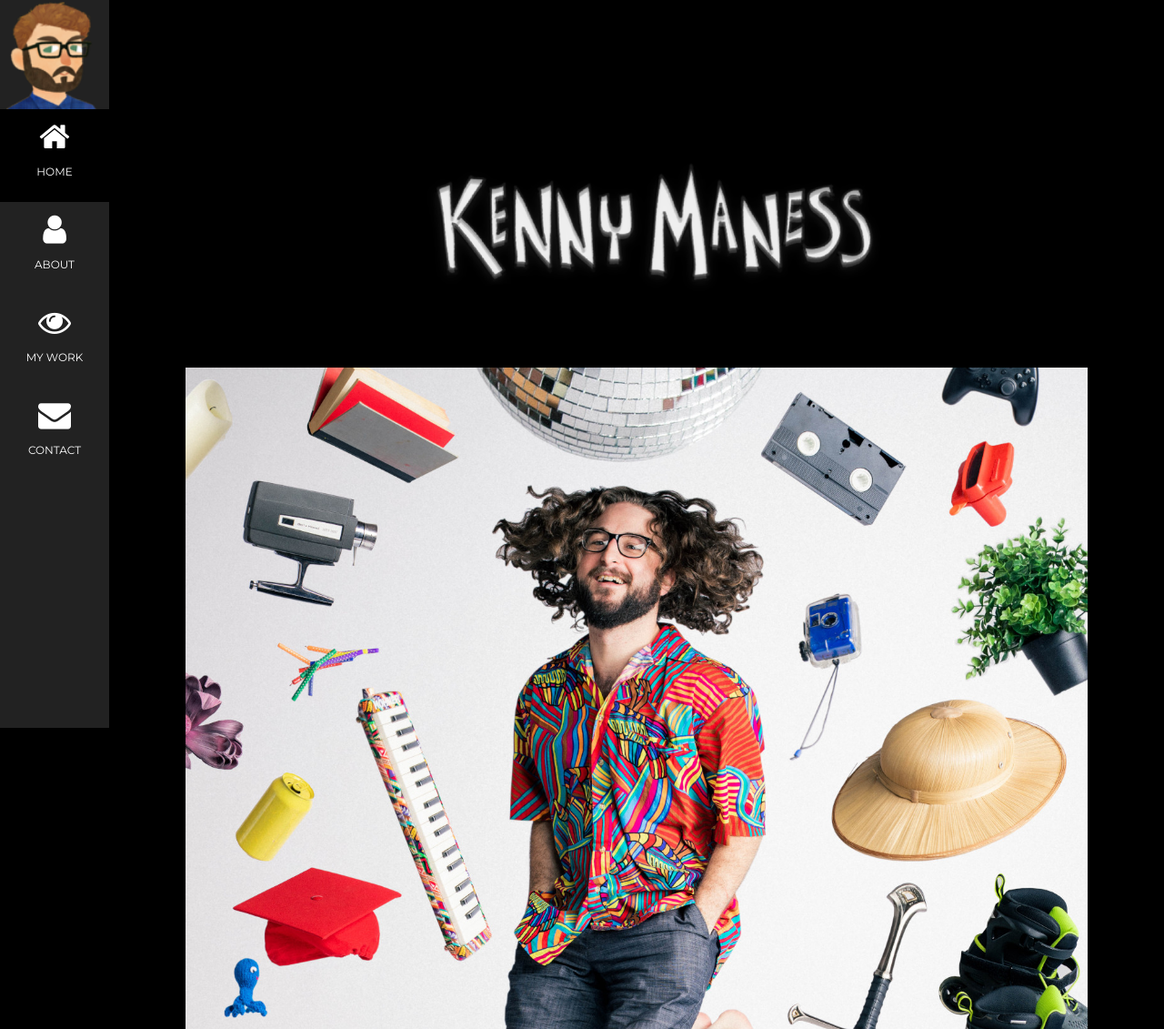
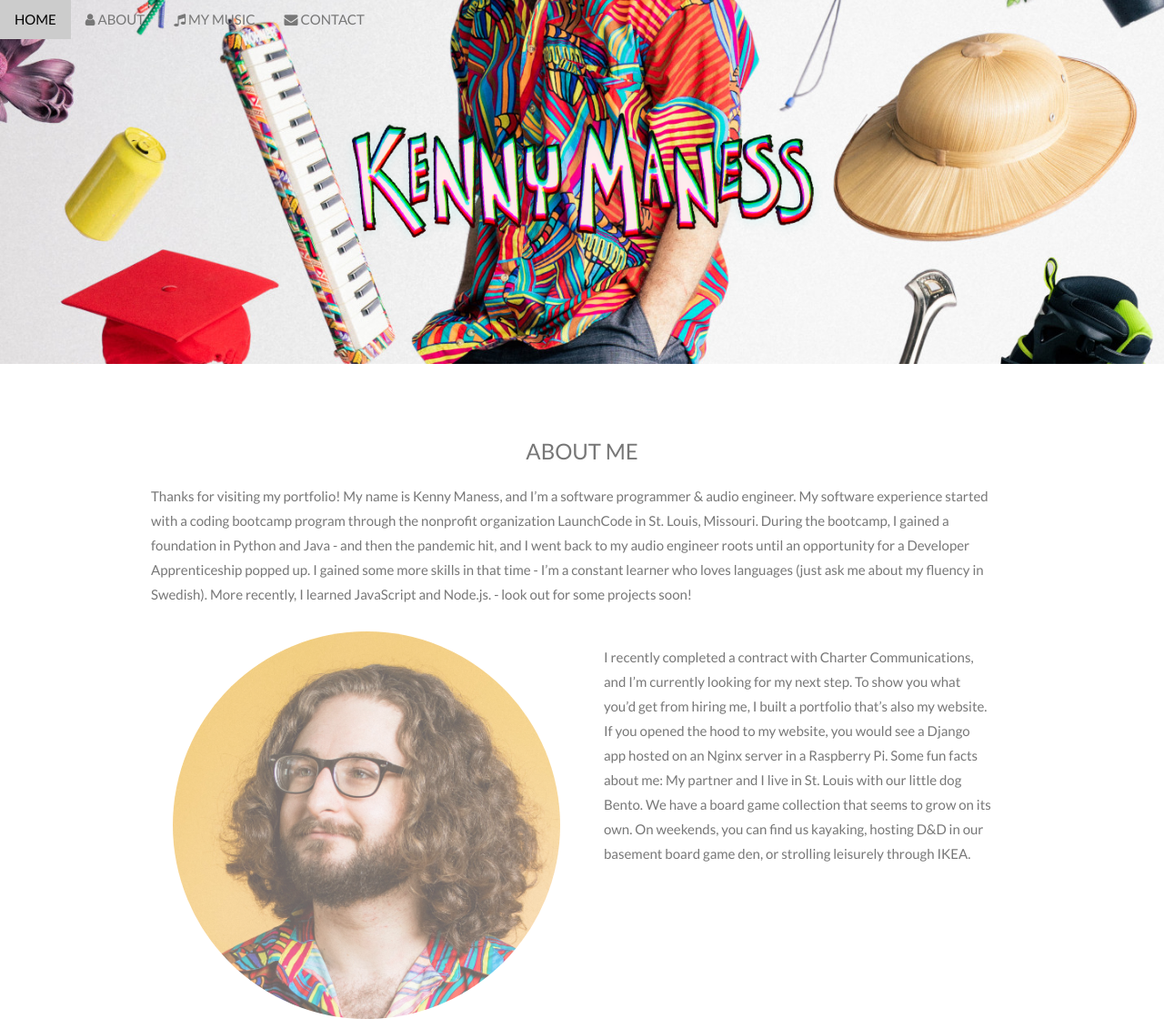
Before and after one commit to kennzoil/portfolio, a Django app: page / in a window 1280 px wide. Shown: the top 1131 px of the page at 91% size. Run offline with Django 4.2, Linux system fonts and the light colour scheme; some web fonts are replaced.

Commit message:
third production build

```diff
--- a/portfolio/templates/homepage.html
+++ b/portfolio/templates/homepage.html
@@ -66,7 +66,7 @@ body, h1,h2,h3,h4,h5,h6 {font-family: "Montserrat", sans-serif}
 
   <!-- About Section -->
   <div class="w3-content w3-justify w3-text-light-grey w3-padding-64" id="about">
-    <h2 class="w3-text-light-grey">About me.</h2>
+    <h2 class="w3-text-light-grey"><a href="{% url 'about' %}">About me.</a></h2>
     <hr style="width:200px" class="w3-opacity">
     <p>Thanks for visiting my portfolio! My name is Kenny Maness, and I’m a software programmer & audio engineer.
       <hr style="width:200px" class="w3-opacity">
--- /dev/null
+++ b/portfolio/templates/homepage2.html
@@ -0,0 +1,286 @@
+<!DOCTYPE html>
+{% load static %}
+<html>
+<head>
+<title>Kenny Maness</title>
+<meta charset="UTF-8">
+<meta name="viewport" content="width=device-width, initial-scale=1">
+<link rel="stylesheet" href="https://www.w3schools.com/w3css/4/w3.css">
+<link rel="stylesheet" href="https://fonts.googleapis.com/css?family=Lato">
+<link rel="stylesheet" href="https://cdnjs.cloudflare.com/ajax/libs/font-awesome/4.7.0/css/font-awesome.min.css">
+<style>
+body,h1,h2,h3,h4,h5,h6 {font-family: "Lato", sans-serif;}
+body, html {
+  height: 100%;
+  color: #777;
+  line-height: 1.8;
+}
+
+/* Create a Parallax Effect */
+.bgimg-1, .bgimg-2, .bgimg-3 {
+  background-attachment: fixed;
+  background-position: center;
+  background-repeat: no-repeat;
+  background-size: cover;
+}
+
+/* First image (Logo. Full height) */
+.bgimg-1 {
+  background-image: url("{% static 'media/progress_6.jpg' %}");
+  min-height: 100%;
+}
+
+/* Second image (Portfolio) */
+.bgimg-2 {
+  background-image: url("{% static 'media/kenny-oddsnends.jpg' %}");
+  min-height: 400px;
+}
+
+/* Third image (Contact) */
+.bgimg-3 {
+  background-image: url("{% static 'media/kenny-midair.jpg' %}");
+  min-height: 400px;
+}
+
+.w3-wide {letter-spacing: 10px;}
+.w3-hover-opacity {cursor: pointer;}
+
+/* Turn off parallax scrolling for tablets and phones */
+@media only screen and (max-device-width: 1600px) {
+  .bgimg-1, .bgimg-2, .bgimg-3 {
+    background-attachment: scroll;
+    min-height: 400px;
+  }
+}
+</style>
+</head>
+<body>
+
+<!-- Navbar (sit on top) -->
+<div class="w3-top">
+  <div class="w3-bar" id="myNavbar">
+    <a class="w3-bar-item w3-button w3-hover-black w3-hide-medium w3-hide-large w3-right" href="javascript:void(0);" onclick="toggleFunction()" title="Toggle Navigation Menu">
+      <i class="fa fa-bars"></i>
+    </a>
+    <a href="#home" class="w3-bar-item w3-button">HOME</a>
+    <a href="#about" class="w3-bar-item w3-button w3-hide-small"><i class="fa fa-user"></i> ABOUT</a>
+    <a href="#portfolio" class="w3-bar-item w3-button w3-hide-small"><i class="fa fa-music"></i> MY MUSIC</a>
+    <a href="#contact" class="w3-bar-item w3-button w3-hide-small"><i class="fa fa-envelope"></i> CONTACT</a>
+    <!-- <a href="#" class="w3-bar-item w3-button w3-hide-small w3-right w3-hover-red">
+      <i class="fa fa-search"></i> -->
+    </a>
+  </div>
+
+  <!-- Navbar on small screens -->
+  <div id="navDemo" class="w3-bar-block w3-white w3-hide w3-hide-large w3-hide-medium">
+    <a href="#about" class="w3-bar-item w3-button" onclick="toggleFunction()">ABOUT</a>
+    <a href="#portfolio" class="w3-bar-item w3-button" onclick="toggleFunction()">MY MUSIC</a>
+    <a href="#contact" class="w3-bar-item w3-button" onclick="toggleFunction()">CONTACT</a>
+    <a href="#" class="w3-bar-item w3-button">SEARCH</a>
+  </div>
+</div>
+
+<!-- First Parallax Image with Logo Text -->
+<div class="bgimg-1 w3-display-container" id="home">
+  <div class="w3-display-middle" style="white-space:nowrap;">
+    <!-- <span class="w3-center w3-padding-large w3-black w3-xlarge w3-wide w3-animate-opacity">MY <span class="w3-hide-small">WEBSITE</span> LOGO</span> -->
+    <img src="{% static 'media/transparentname.PNG' %}" style="max-width: 100%; height: auto;">
+  </div>
+</div>
+
+<!-- Container (About Section) -->
+<div class="w3-content w3-container w3-padding-64" id="about">
+  <h3 class="w3-center">ABOUT ME</h3>
+  <p>Thanks for visiting my portfolio! My name is Kenny Maness,
+    and I’m a software programmer & audio engineer.
+    My software experience started with a coding bootcamp program
+        through the nonprofit organization LaunchCode in St. Louis, Missouri.
+        During the bootcamp, I gained a foundation in Python and Java -
+        and then the pandemic hit, and I went back to my audio engineer roots
+        until an opportunity for a Developer Apprenticeship popped up.
+        I gained some more skills in that time - I’m a constant learner
+        who loves languages (just ask me about my fluency in Swedish).
+        More recently, I learned JavaScript and Node.js. - look out for some projects soon!
+  </p>
+  <div class="w3-row">
+    <div class="w3-col m6 w3-center w3-padding-large">
+      <!-- <p><b><i class="fa fa-user w3-margin-right"></i>Kenny Maness</b></p><br> -->
+      <img src="{% static 'media/kenny-smile-portrait.jpg' %}" class="w3-circle w3-image w3-opacity w3-hover-opacity-off" alt="Photo of Me" width="500" height="333">
+    </div>
+
+    <!-- Hide this text on small devices -->
+    <div class="w3-col m6 w3-hide-small w3-padding-large">
+      <p>I recently completed a contract with Charter Communications,
+        and I’m currently looking for my next step. To show you what you’d get from hiring me,
+        I built a portfolio that’s also my website. If you opened the hood to my website,
+        you would see a Django app hosted on an Nginx server in a Raspberry Pi.
+        Some fun facts about me: My partner and I live in St. Louis with our little dog Bento.
+        We have a board game collection that seems to grow on its own. On weekends,
+        you can find us kayaking, hosting D&D in our basement board game den,
+        or strolling leisurely through IKEA.</p>
+    </div>
+  </div>
+  <p class="w3-large w3-center w3-padding-16">I'm really good at:</p>
+  <p class="w3-wide"><i class="fa fa-laptop"></i>Software Engineering</p>
+  <div class="w3-light-grey">
+    <div class="w3-container w3-padding-small w3-dark-grey w3-center" style="width:90%">90%</div>
+  </div>
+  <p class="w3-wide"><i class="fa fa-music"></i>Music Production</p>
+  <div class="w3-light-grey">
+    <div class="w3-container w3-padding-small w3-dark-grey w3-center" style="width:85%">85%</div>
+  </div>
+  <p class="w3-wide"><i class="fa fa-eye"></i>Dungeons & Dragons</p>
+  <div class="w3-light-grey">
+    <div class="w3-container w3-padding-small w3-dark-grey w3-center" style="width:75%">75%</div>
+  </div>
+</div>
+
+<div class="w3-row w3-center w3-dark-grey w3-padding-16">
+  <div class="w3-quarter w3-section">
+    <span class="w3-xlarge">3+</span><br>
+    Years as a Software Developer
+  </div>
+  <div class="w3-quarter w3-section">
+    <span class="w3-xlarge">20+</span><br>
+    Projects Published
+  </div>
+  <div class="w3-quarter w3-section">
+    <span class="w3-xlarge">50+</span><br>
+    Songs Written, Produced, & Released
+  </div>
+  <div class="w3-quarter w3-section">
+    <span class="w3-xlarge">4,000,000+</span><br>
+    Music Streams
+  </div>
+</div>
+
+<!-- Second Parallax Image with Portfolio Text -->
+<div class="bgimg-2 w3-display-container">
+  <div class="w3-display-middle">
+    <span class="w3-xxlarge w3-text-white w3-wide">PORTFOLIO</span>
+  </div>
+</div>
+
+<!-- Container (Portfolio Section) -->
+<div class="w3-content w3-container w3-padding-64" id="portfolio">
+  <h3 class="w3-center">MY MUSIC</h3>
+  <p class="w3-center"><em>I've been writing and producing music independently since 2009.<br> Listen to one of my songs below, and click 'more' to see more of my music!</em></p><br>
+
+  <!-- Responsive Grid. Four columns on tablets, laptops and desktops. Will stack on mobile devices/small screens (100% width) -->
+  <div class="w3-row-padding w3-center">
+    <div>
+        <iframe
+        style="border: 0; width: 350px; height: 350px;"
+        src="https://bandcamp.com/EmbeddedPlayer/album=1415047694/size=large/bgcol=ffffff/linkcol=e99708/minimal=true/track=2668464888/transparent=true/"
+        seamless>
+            <a href="https://voyagemusic.bandcamp.com/album/from-stockholm-to-seattle">From Stockholm to Seattle by Voyage</a>
+        </iframe>
+    </div>
+    <a href="{% url 'music' %}"><button class="w3-button w3-padding-large w3-light-grey" style="margin-top:64px">MORE MUSIC</button></a>
+  </div>
+</div>
+
+<!-- Modal for full size images on click-->
+<div id="modal01" class="w3-modal w3-black" onclick="this.style.display='none'">
+  <span class="w3-button w3-large w3-black w3-display-topright" title="Close Modal Image"><i class="fa fa-remove"></i></span>
+  <div class="w3-modal-content w3-animate-zoom w3-center w3-transparent w3-padding-64">
+    <img id="img01" class="w3-image">
+    <p id="caption" class="w3-opacity w3-large"></p>
+  </div>
+</div>
+
+<!-- Third Parallax Image with Portfolio Text -->
+<div class="bgimg-3 w3-display-container">
+  <div class="w3-display-middle">
+     <span class="w3-xxlarge w3-text-white w3-wide">CONTACT</span>
+  </div>
+</div>
+
+<!-- Container (Contact Section) -->
+<div class="w3-content w3-container w3-padding-64" id="contact">
+  <h3 class="w3-center">WHERE I WORK</h3>
+  <p class="w3-center"><em>Feel free to get in touch!</em></p>
+
+  <div class="w3-row w3-padding-32 w3-section">
+    <div class="w3-col m4 w3-container">
+      <img src="{% static 'media/map.PNG' %}" class="w3-image w3-round" style="width:100%">
+    </div>
+    <div class="w3-col m8 w3-panel">
+      <div class="w3-large w3-margin-bottom">
+        <i class="fa fa-map-marker fa-fw w3-hover-text-black w3-xlarge w3-margin-right"></i> St. Louis, US<br>
+        <!-- <i class="fa fa-phone fa-fw w3-hover-text-black w3-xlarge w3-margin-right"></i> Phone: +00 151515<br> -->
+        <i class="fa fa-envelope fa-fw w3-hover-text-black w3-xlarge w3-margin-right"></i> Email: kenneth.l.maness@gmail.com<br>
+      </div>
+      <div>
+        <a href="{% static 'media/kenneth_maness_resume.pdf' %}"
+        download="kenneth_maness_resume"
+        type="pdf"
+        class="w3-button w3-light-grey w3-padding-large w3-section">
+    <i class="fa fa-download"></i> Download My Resume
+    </a>
+      </div>
+      <p>Swing by for a cup of <i class="fa fa-coffee"></i>, or leave me a note:</p>
+      <form action="/action_page.php" target="_blank">
+        <div class="w3-row-padding" style="margin:0 -16px 8px -16px">
+          <div class="w3-half">
+            <input class="w3-input w3-border" type="text" placeholder="Name" required name="Name">
+          </div>
+          <div class="w3-half">
+            <input class="w3-input w3-border" type="text" placeholder="Email" required name="Email">
+          </div>
+        </div>
+        <input class="w3-input w3-border" type="text" placeholder="Message" required name="Message">
+        <button class="w3-button w3-black w3-right w3-section" type="submit">
+          <i class="fa fa-paper-plane"></i> SEND MESSAGE
+        </button>
+      </form>
+    </div>
+  </div>
+</div>
+
+<!-- Footer -->
+<footer class="w3-center w3-black w3-padding-64 w3-opacity w3-hover-opacity-off">
+  <a href="#home" class="w3-button w3-light-grey"><i class="fa fa-arrow-up w3-margin-right"></i>To the top</a>
+  <!-- <div class="w3-xlarge w3-section">
+    <i class="fa fa-facebook-official w3-hover-opacity"></i>
+    <i class="fa fa-instagram w3-hover-opacity"></i>
+    <i class="fa fa-snapchat w3-hover-opacity"></i>
+    <i class="fa fa-pinterest-p w3-hover-opacity"></i>
+    <i class="fa fa-twitter w3-hover-opacity"></i>
+    <i class="fa fa-linkedin w3-hover-opacity"></i>
+  </div> -->
+</footer>
+
+<script>
+// Modal Image Gallery
+function onClick(element) {
+  document.getElementById("img01").src = element.src;
+  document.getElementById("modal01").style.display = "block";
+  var captionText = document.getElementById("caption");
+  captionText.innerHTML = element.alt;
+}
+
+// Change style of navbar on scroll
+window.onscroll = function() {myFunction()};
+function myFunction() {
+    var navbar = document.getElementById("myNavbar");
+    if (document.body.scrollTop > 100 || document.documentElement.scrollTop > 100) {
+        navbar.className = "w3-bar" + " w3-card" + " w3-animate-top" + " w3-white";
+    } else {
+        navbar.className = navbar.className.replace(" w3-card w3-animate-top w3-white", "");
+    }
+}
+
+// Used to toggle the menu on small screens when clicking on the menu button
+function toggleFunction() {
+    var x = document.getElementById("navDemo");
+    if (x.className.indexOf("w3-show") == -1) {
+        x.className += " w3-show";
+    } else {
+        x.className = x.className.replace(" w3-show", "");
+    }
+}
+</script>
+
+</body>
+</html>
--- a/portfolio/urls.py
+++ b/portfolio/urls.py
@@ -4,4 +4,5 @@ from . import views
 urlpatterns = [
     path('', views.portfolio, name='portfolio'),
     path('about/', views.about, name='about'),
+    path('music/', views.music, name='music'),
 ]
--- a/portfolio/views.py
+++ b/portfolio/views.py
@@ -2,9 +2,13 @@ from django.http import HttpResponse
 from django.template import loader
 
 def portfolio(request):
-    template = loader.get_template('homepage.html')
+    template = loader.get_template('homepage2.html')
     return HttpResponse(template.render())
 
 def about(request):
-    # template = loader.get_template('about.html')
-    return HttpResponse(loader.get_template('about.html').render())
+    template = loader.get_template('about.html')
+    return HttpResponse(template.render())
+
+def music(request):
+    template = loader.get_template('music.html')
+    return HttpResponse(template.render())
```
Also changed, not shown: portfolio/templates/about.html (+8 -0 lines), portfolio/templates/music.html (added, +59 -0 lines), static/media/kenny-midair.jpg (added), static/media/kenny-smile-portrait.jpg (added), static/media/transparentname.PNG, 2 other files.
